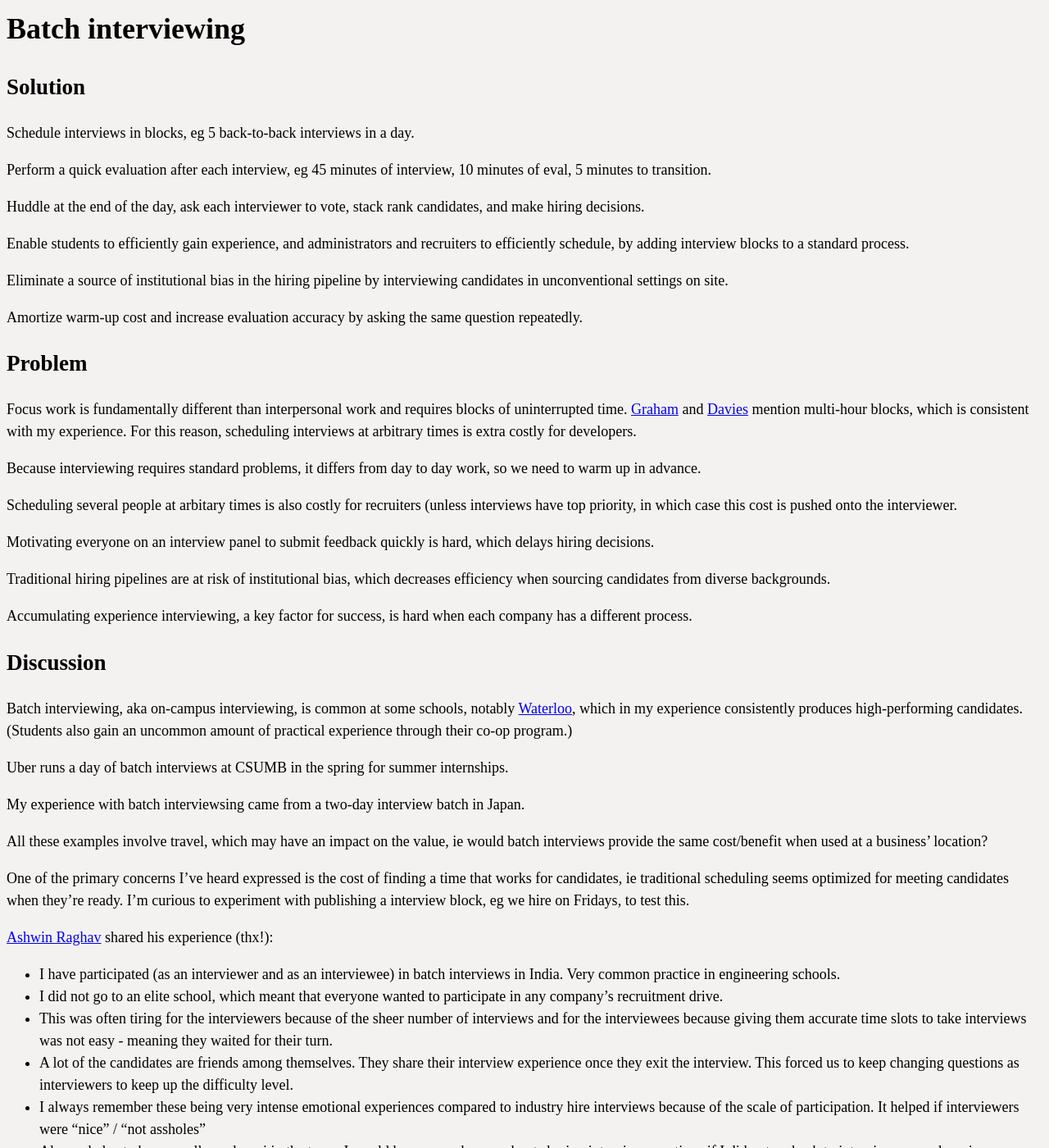
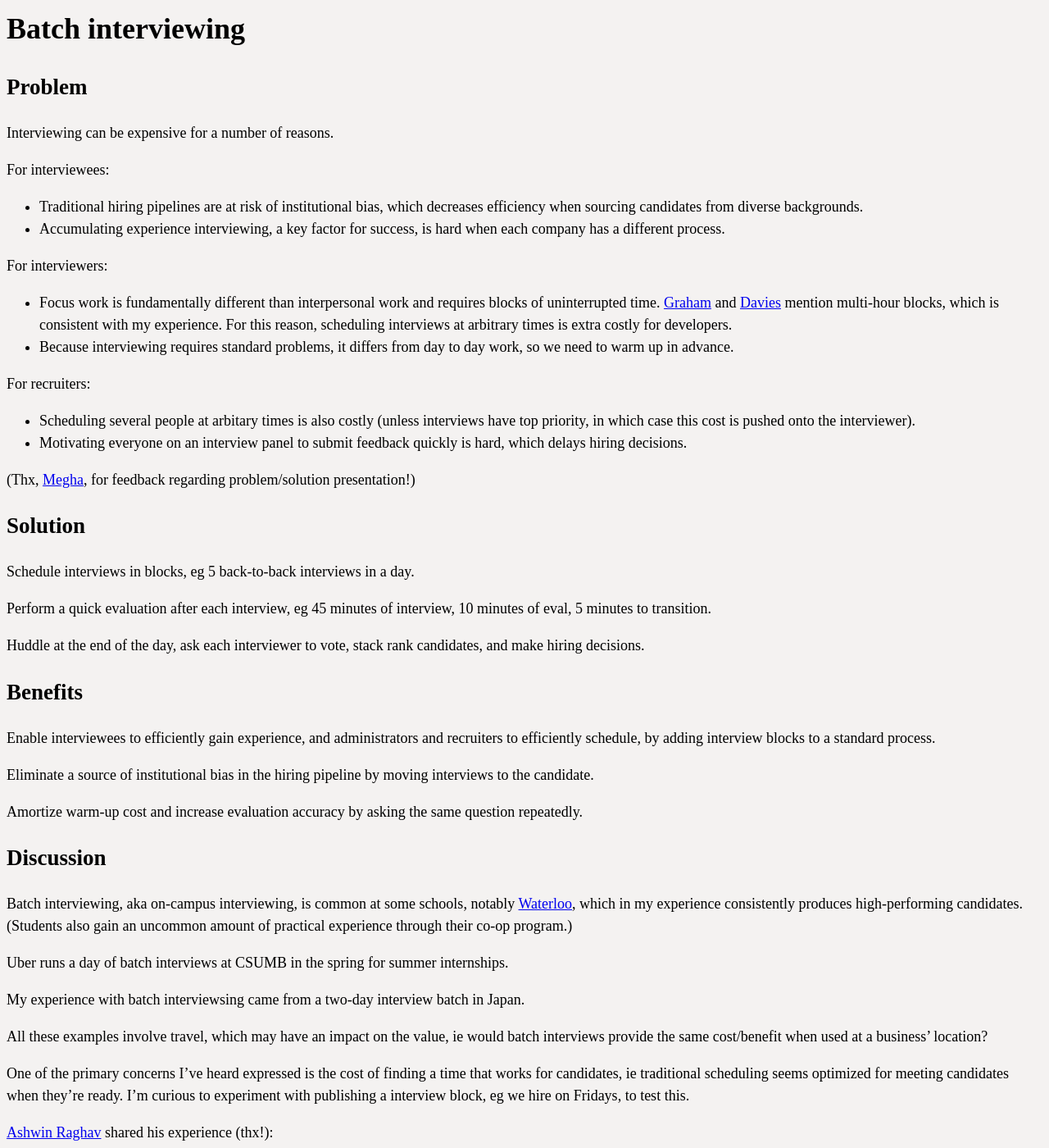
Before and after one commit to erikeldridge/erikeldridge.github.com, a Jekyll site: the page built from _posts/2017-09-29-batch-interviewing.md, in a window 1280 px wide and 1400 px high. Shown: the whole window at 82% size. Built offline with Jekyll 4.4.1, drawn with Linux system fonts in a browser that asks for light colours; nearby versions of some CDN libraries; some of the changed lines change nothing that is shown.

Commit message:
Add Megha's feedback (#2)
Thank you! 🚢

```diff
--- a/_posts/2017-09-29-batch-interviewing.md
+++ b/_posts/2017-09-29-batch-interviewing.md
@@ -2,10 +2,31 @@
 title: Batch interviewing
 layout: post
 tags: batch manager schedule recruiting diversity
-date: 2017-09-29 14:49:50.719746000 -07:00
+date: 2017-09-29 15:59:05.659899000 -07:00
 
 ---
 
+
+## Problem
+
+Interviewing can be expensive for a number of reasons.
+
+For interviewees:
+
+- Traditional hiring pipelines are at risk of institutional bias, which decreases efficiency when sourcing candidates from diverse backgrounds.
+- Accumulating experience interviewing, a key factor for success, is hard when each company has a different process.
+
+For interviewers:
+
+- Focus work is fundamentally different than interpersonal work and requires blocks of uninterrupted time. [Graham] and [Davies] mention multi-hour blocks, which is consistent with my experience. For this reason, scheduling interviews at arbitrary times is extra costly for developers.
+- Because interviewing requires standard problems, it differs from day to day work, so we need to warm up in advance.
+
+For recruiters:
+
+- Scheduling several people at arbitary times is also costly (unless interviews have top priority, in which case this cost is pushed onto the interviewer).
+- Motivating everyone on an interview panel to submit feedback quickly is hard, which delays hiring decisions.
+
+(Thx, [Megha](twitter.com/megha), for feedback regarding problem/solution presentation!)
 
 ## Solution
 
@@ -15,25 +36,13 @@ Perform a quick evaluation after each interview, eg 45 minutes of interview, 10
 
 Huddle at the end of the day, ask each interviewer to vote, stack rank candidates, and make hiring decisions.
 
-Enable students to efficiently gain experience, and administrators and recruiters to efficiently schedule, by adding interview blocks to a standard process.
+## Benefits
 
-Eliminate a source of institutional bias in the hiring pipeline by interviewing candidates in unconventional settings on site.
+Enable interviewees to efficiently gain experience, and administrators and recruiters to efficiently schedule, by adding interview blocks to a standard process.
+
+Eliminate a source of institutional bias in the hiring pipeline by moving interviews to the candidate.
 
 Amortize warm-up cost and increase evaluation accuracy by asking the same question repeatedly.
-
-## Problem
-
-Focus work is fundamentally different than interpersonal work and requires blocks of uninterrupted time. [Graham] and [Davies] mention multi-hour blocks, which is consistent with my experience. For this reason, scheduling interviews at arbitrary times is extra costly for developers.
-
-Because interviewing requires standard problems, it differs from day to day work, so we need to warm up in advance.
-
-Scheduling several people at arbitary times is also costly for recruiters (unless interviews have top priority, in which case this cost is pushed onto the interviewer.
-
-Motivating everyone on an interview panel to submit feedback quickly is hard, which delays hiring decisions.
-
-Traditional hiring pipelines are at risk of institutional bias, which decreases efficiency when sourcing candidates from diverse backgrounds.
-
-Accumulating experience interviewing, a key factor for success, is hard when each company has a different process.
 
 ## Discussion
 
```
